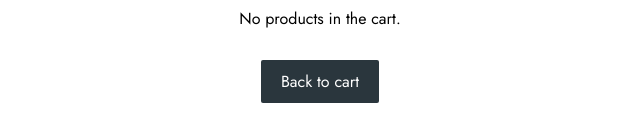
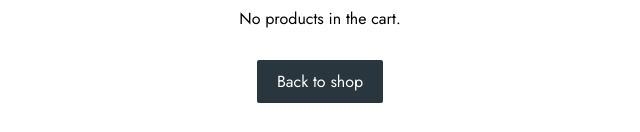
Before and after one commit to Arrafi2644/Normann-Project, a plain HTML site: page check-out.html in a window 1280 px wide. Shown: the part 668-800 px from the top of the page, 320-960 px from the left. Drawn offline with nearby package versions, Linux system fonts and the light colour scheme; a web font is replaced by a local one.

Commit message:
Update check-out.html

```diff
--- a/check-out.html
+++ b/check-out.html
@@ -138,7 +138,7 @@
         <div class="shopping-container">
             <i class='bx bx-cart-add'></i>
             <p>No products in the cart.</p>
-            <a href="#" class="cart-btn">Back to cart</a>
+            <a href="shop.html" class="cart-btn">Back to shop</a>
         </div>
     </div>
 </div>
```
